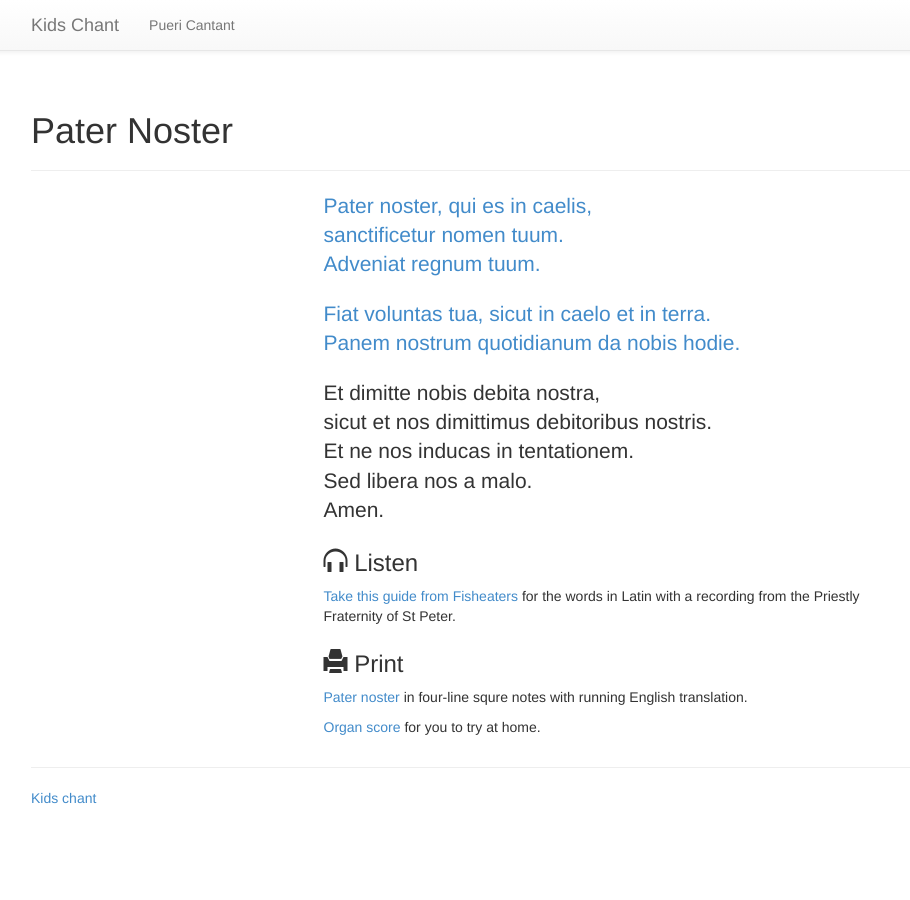
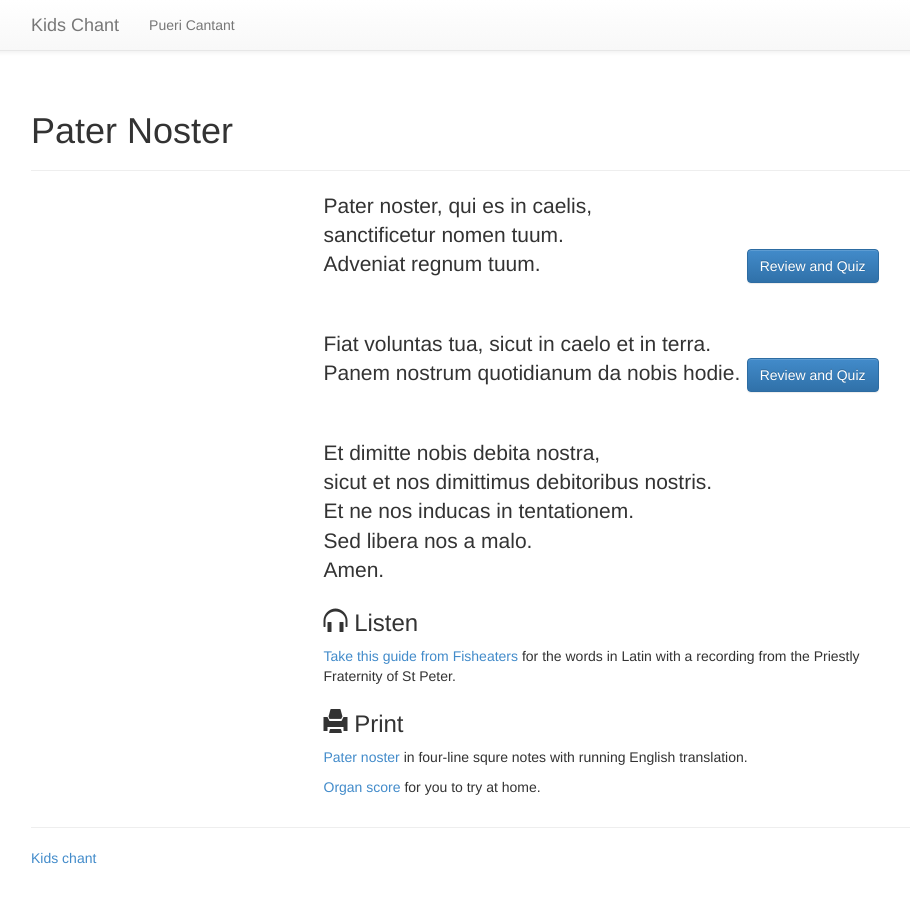
Before and after one commit to veromary/kidschant, a Jekyll site: the page built from pater.html, in a window 1280 px wide. Shown: the whole page, without its empty margins (39-949 px from the left). Built offline with Jekyll 4.4.1, drawn with Linux system fonts in a browser that asks for light colours; nearby versions of some CDN libraries.

Commit message:
fix missing >

```diff
--- a/pater.html
+++ b/pater.html
@@ -7,11 +7,13 @@ title: Pater noster
 <div class="row">
 <div class="col-sm-3"></div>
 <div class="col-sm-6">
-<p class="lead"><a href="pater01.html">Pater noster, qui es in caelis,<br>
+<p class="lead">Pater noster, qui es in caelis,<br>
 sanctificetur nomen tuum.<br>
-Adveniat regnum tuum.</a></p>
-<p class="lead"><a href="pater02.html">Fiat voluntas tua, sicut in caelo et in terra.<br>
-Panem nostrum quotidianum da nobis hodie.</a></p>
+Adveniat regnum tuum.<a href="pater01.html"><button type="button" class="btn btn-primary" style="float: right">Review and Quiz</button></a></p>
+<p>&nbsp;</p>
+<p class="lead">Fiat voluntas tua, sicut in caelo et in terra.<br>
+Panem nostrum quotidianum da nobis hodie.<a href="pater02.html"><button type="button" class="btn btn-primary" style="float: right">Review and Quiz</button></a></p>
+<p>&nbsp;</p>
 <p class="lead">Et dimitte nobis debita nostra,<br>
 sicut et nos dimittimus debitoribus nostris.<br>
 Et ne nos inducas in tentationem.<br>
--- a/rosary/sorrow.html
+++ b/rosary/sorrow.html
@@ -21,7 +21,7 @@ title: The Rosary
 <li>Adoramus te Christe</li>
 <li>Hagios o Theos</li></ol></div>
 </div>
-</div
+</div>
 <div class="row">
 <div class="col-md-8">
 <h2>Second Sorrowful Mystery</h2>
```
